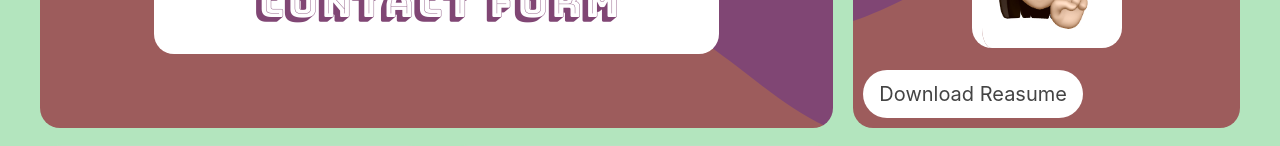
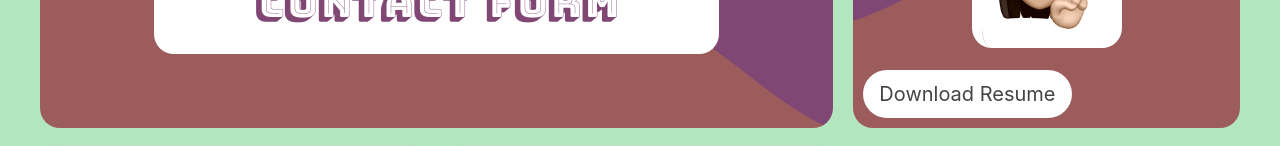
Before and after one commit to nowinoa/Ainhoa_Prada_Portfolio, a React (Create React App) app: page /#/contact in a window 1280 px wide. Shown: the part 290-436 px from the top of the page. Built offline with nearby package versions, Linux system fonts and the light colour scheme.

Commit message:
correcting spelling errors

```diff
--- a/src/pages/contact/index.js
+++ b/src/pages/contact/index.js
@@ -34,7 +34,7 @@ function Contact() {
       <div className=" box cv">
         <img src={memoji_desktop} alt="Ainhoa Prada Developer" />
         <a href={Resume} download="Resume" className="btn-cv">
-          Download Reasume
+          Download Resume
         </a>
       </div>
       <div className=" box c-github">
```
Also changed, not shown: src/components/tools/index.js (added, +11 -0 lines), src/components/tools/index.css (added).
